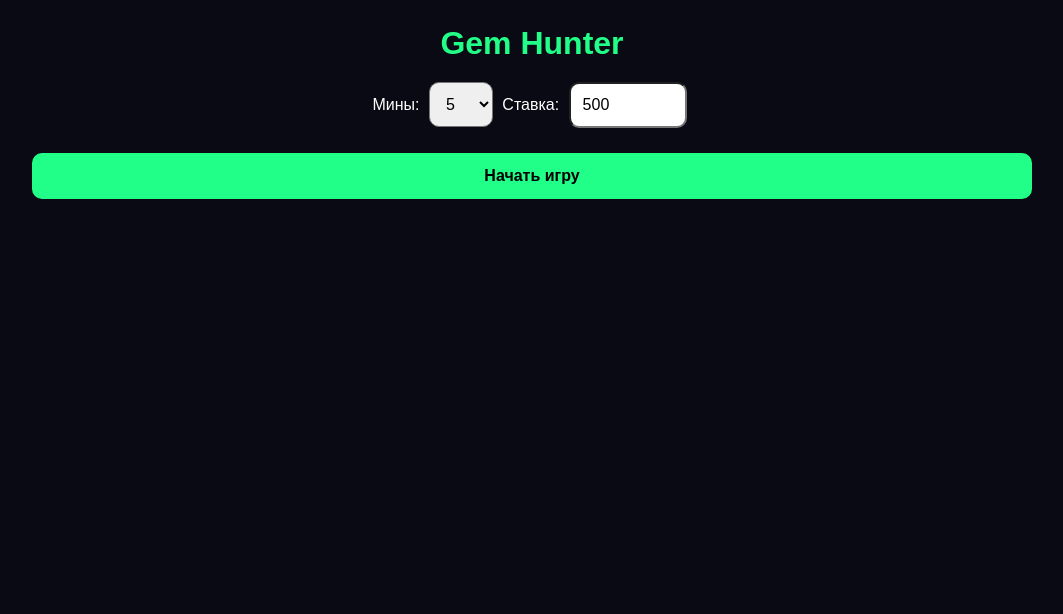
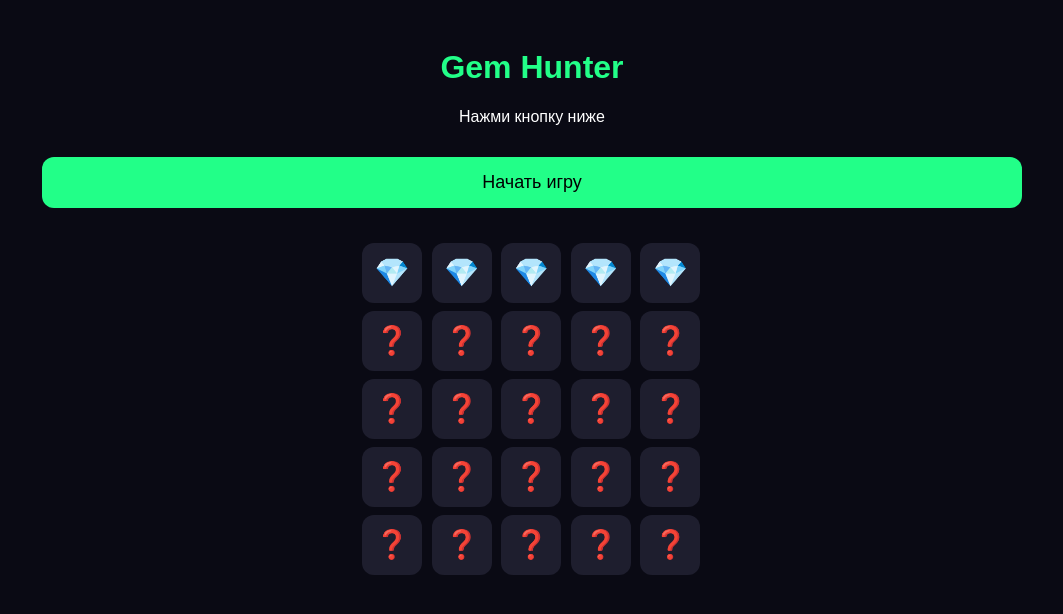
Before and after one commit to k2qgqxwxvg-sudo/video-downloader-bot, a plain HTML site: page index.html in a window 1280 px wide. Both pictures are taken after a click on the button "Начать игру". Shown: the whole page, without its empty margins (108-1171 px from the left). Drawn offline with Linux system fonts and the light colour scheme.

Commit message:
Update index.html

```diff
--- a/index.html
+++ b/index.html
@@ -5,113 +5,61 @@
   <meta name="viewport" content="width=device-width, initial-scale=1.0">
   <title>Gem Hunter</title>
   <style>
-    body { background:#0a0a14; color:#fff; font-family:Arial; text-align:center; margin:0; padding:15px; }
-    h1 { color:#22ff88; margin:10px 0; }
-    .controls { margin:15px 0; }
-    select, input, button { padding:12px; margin:5px; font-size:16px; border-radius:10px; }
-    button { background:#22ff88; color:black; border:none; padding:14px 28px; font-weight:bold; cursor:pointer; }
-    .grid { display:grid; grid-template-columns:repeat(5,1fr); gap:8px; max-width:340px; margin:20px auto; }
+    body { background:#0a0a14; color:white; font-family:Arial; text-align:center; padding:20px; }
+    h1 { color:#22ff88; }
+    button {
+      padding:15px 30px;
+      font-size:18px;
+      margin:15px;
+      background:#22ff88;
+      color:black;
+      border:none;
+      border-radius:12px;
+      width:80%;
+    }
+    .grid {
+      display:grid;
+      grid-template-columns:repeat(5,1fr);
+      gap:8px;
+      max-width:340px;
+      margin:20px auto;
+    }
     .cell {
-      width:62px; height:62px; background:#1e1e2e; border-radius:12px;
-      font-size:32px; display:flex; align-items:center; justify-content:center;
-      cursor:pointer; box-shadow:0 4px 15px rgba(0,0,0,0.6);
+      width:60px;
+      height:60px;
+      background:#1e1e2e;
+      border-radius:12px;
+      font-size:28px;
+      display:flex;
+      align-items:center;
+      justify-content:center;
+      cursor:pointer;
     }
-    .cell.opened { cursor:default; }
-    .gem { background:#22ff88 !important; animation:pop 0.3s; }
-    .bomb { background:#ff3366 !important; }
-    @keyframes pop { from{transform:scale(0.6);} to{transform:scale(1);} }
   </style>
 </head>
 <body>
   <h1>Gem Hunter</h1>
+  <p>Нажми кнопку ниже</p>
 
-  <div class="controls">
-    Мины:
-    <select id="mines">
-      <option value="3">3</option>
-      <option value="5" selected>5</option>
-      <option value="7">7</option>
-      <option value="10">10</option>
-    </select>
-    Ставка: <input type="number" id="bet" value="500" style="width:90px">
-  </div>
-
-  <button onclick="startGame()" style="width:80%;">Начать игру</button>
+  <button onclick="startGame()">Начать игру</button>
 
   <div class="grid" id="grid"></div>
 
-  <button onclick="cashOut()" id="cashout" style="display:none; background:#ffaa00; margin-top:15px; width:80%;">
-    💰 Забрать выигрыш
-  </button>
+  <script>
+    function startGame() {
+      alert("Игра запущена! (тест)");
 
-  <script>
-    let grid = [], bombs = 5, bet = 500, opened = 0, gameOver = false, multiplier = 1;
+      const grid = document.getElementById('grid');
+      grid.innerHTML = '';
 
-    function startGame() {
-      bombs = parseInt(document.getElementById('mines').value);
-      bet = parseInt(document.getElementById('bet').value) || 500;
-
-      Telegram.WebApp.sendData(JSON.stringify({ action: "bet", amount: bet }));
-
-      gameOver = false;
-      opened = 0;
-      multiplier = 1;
-
-      grid = Array(25).fill(0);
-      let placed = 0;
-      while (placed < bombs) {
-        let idx = Math.floor(Math.random() * 25);
-        if (grid[idx] === 0) {
-          grid[idx] = 1;
-          placed++;
-        }
-      }
-
-      const g = document.getElementById('grid');
-      g.innerHTML = '';
       for (let i = 0; i < 25; i++) {
         const cell = document.createElement('div');
         cell.className = 'cell';
-        cell.dataset.index = i;
-        cell.onclick = () => openCell(i, cell);
-        g.appendChild(cell);
-      }
-      document.getElementById('cashout').style.display = 'inline-block';
-    }
-
-    function openCell(i, cell) {
-      if (gameOver || cell.classList.contains('opened')) return;
-
-      cell.classList.add('opened');
-      opened++;
-
-      if (grid[i] === 1) {
-        cell.classList.add('bomb');
-        cell.innerHTML = '💥';
-        gameOver = true;
-        setTimeout(() => alert('💥 Бомба! Вы проиграли.'), 300);
-      } else {
-        cell.classList.add('gem');
-        cell.innerHTML = '💎';
-        multiplier = (1 + opened * 0.45).toFixed(2);
+        cell.textContent = i < 5 ? '💎' : '❓';
+        cell.onclick = () => cell.style.background = '#22ff88';
+        grid.appendChild(cell);
       }
     }
-
-    function cashOut() {
-      if (gameOver) return;
-      const win = Math.floor(bet * multiplier);
-
-      Telegram.WebApp.sendData(JSON.stringify({
-        action: "win",
-        amount: win
-      }));
-
-      alert(`💰 Вы выиграли ${win} монет!`);
-      document.getElementById('cashout').style.display = 'none';
-    }
-
-    // Автозапуск
-    window.onload = startGame;
   </script>
 </body>
 </html>
```
